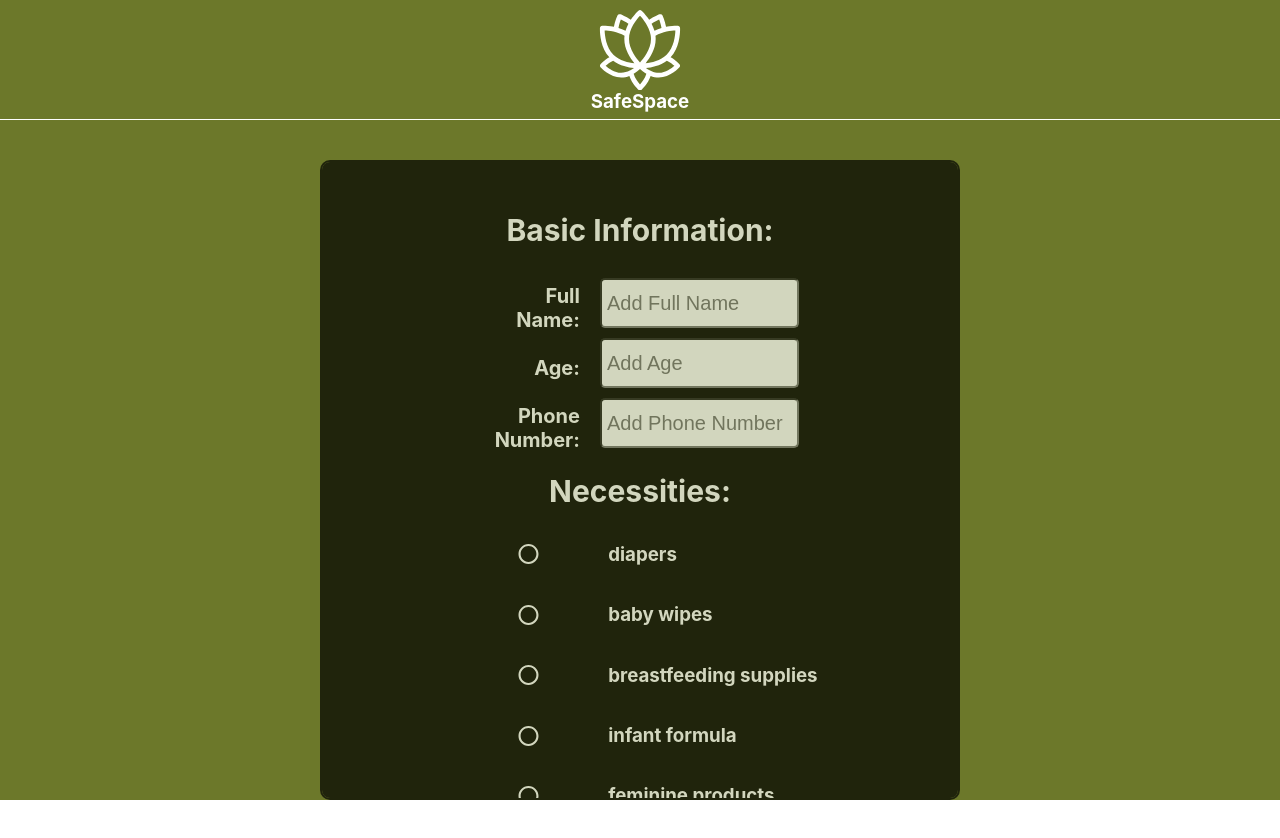
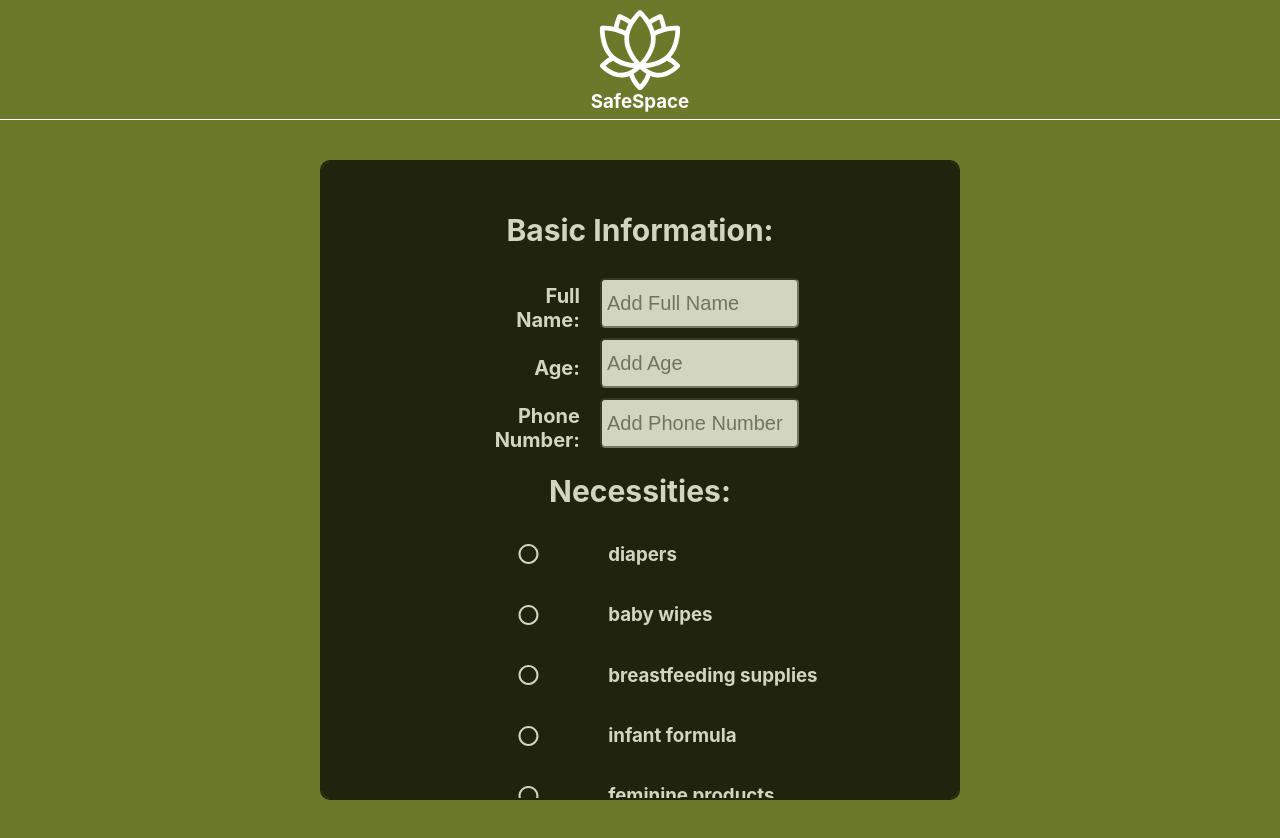
Before and after one commit to ktsune/safe-space-fe, a React (Create React App) app: page /check-in in a window 1280 px wide. Shown: the top 838 px of the page. Before the commit the page ends 800 px from the top, so only its background shows below. Built offline with nearby package versions, Linux system fonts and the light colour scheme.

Commit message:
Fix issue with background ending at bottom of page

```diff
--- a/src/App/App.css
+++ b/src/App/App.css
@@ -4,5 +4,5 @@
 
 .App {
   background-color: #6C782A;
-  height: 100vh;
+  height: 168vh;
 }
```
